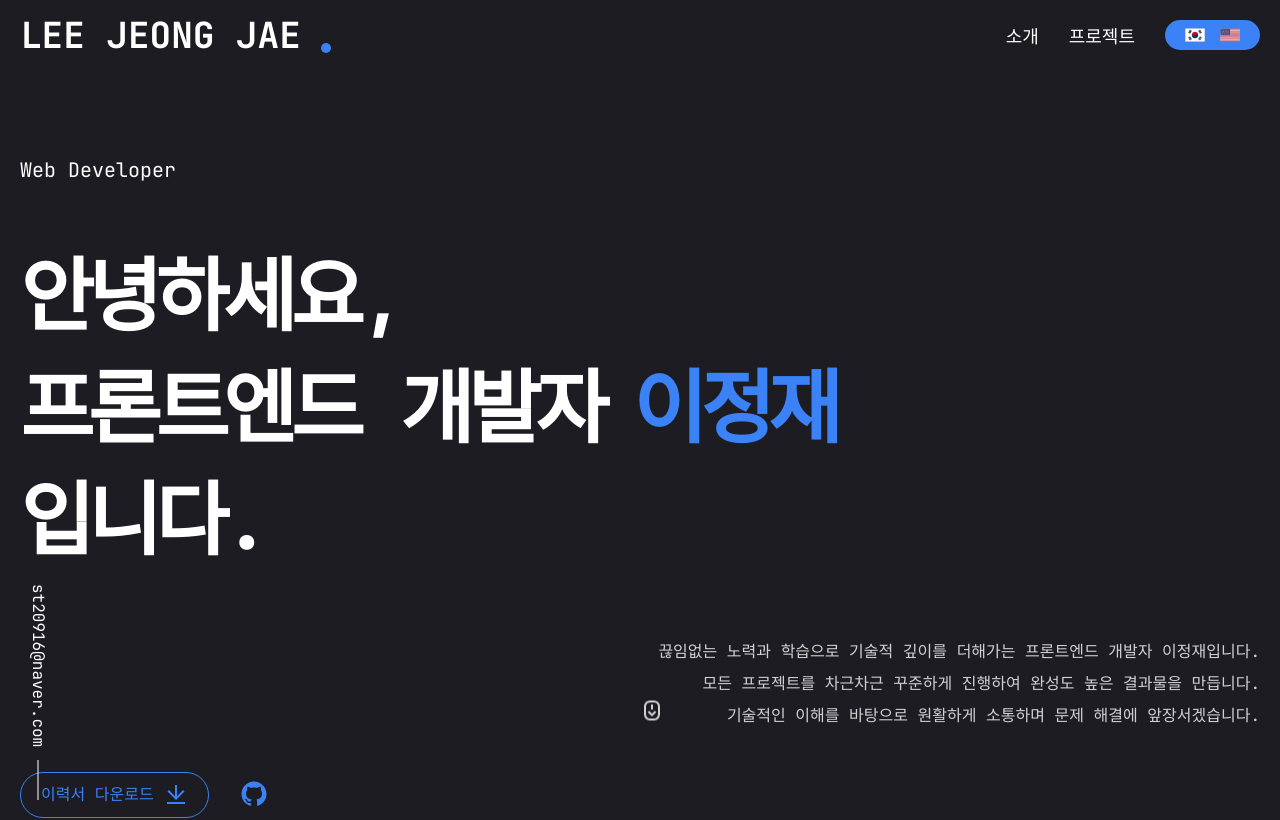
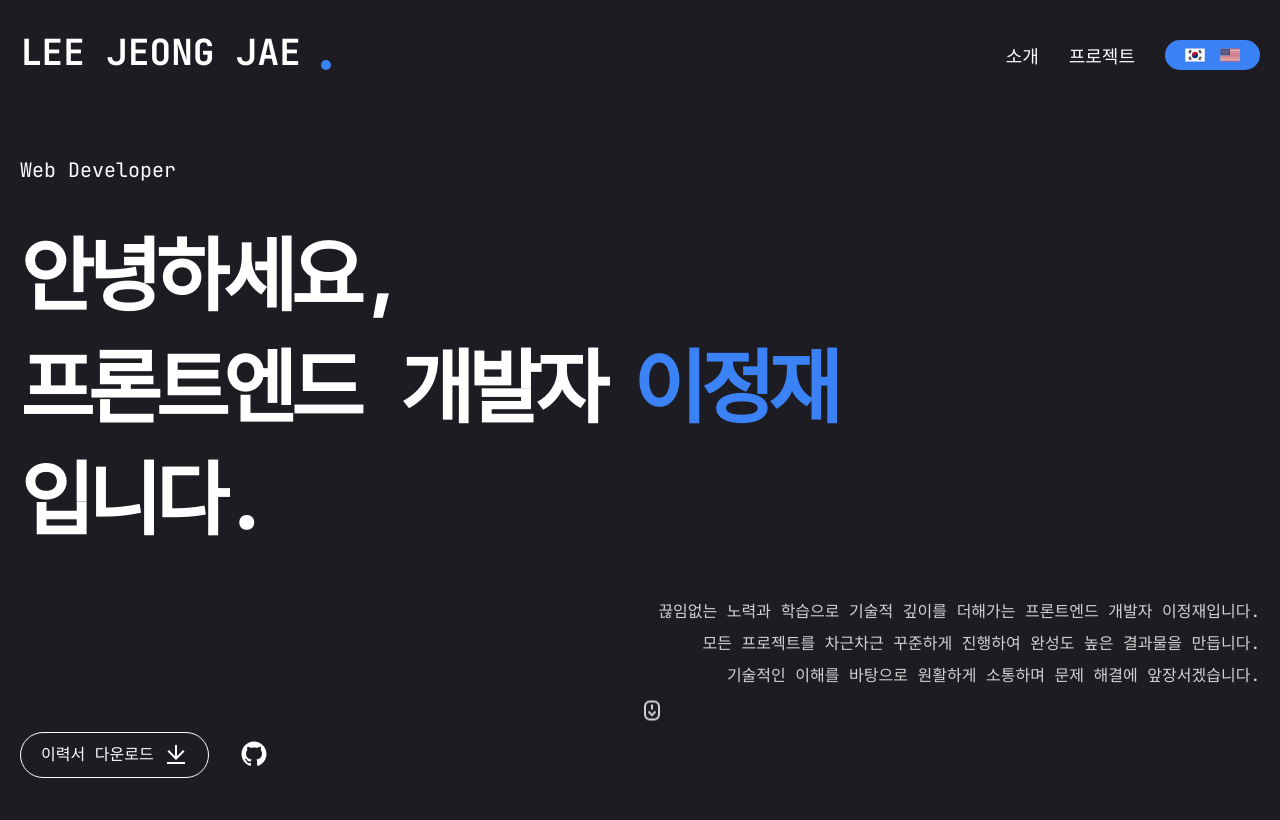
Before and after one commit to JeongJae1203/portfolio, a React (Vite) app: page / in a window 1280 px wide. Shown: the top 820 px of the page. Built offline with nearby package versions, Linux system fonts and the light colour scheme.

Commit message:
design : modify portfolio

```diff
--- a/src/components/intro/Intro.module.scss
+++ b/src/components/intro/Intro.module.scss
@@ -55,20 +55,21 @@
       align-items: center;
       gap: 1rem;
       padding: 1rem 2rem;
-      border: 1px solid map.get($colors, "primary");
+      border: 1px solid map.get($colors, "white");
       border-radius: 45px;
       font-size: 1.6rem;
-      color: map.get($colors, "primary");
+      color: map.get($colors, "white");
       transition: .4s;
 
       &:hover {
+        border-color: map.get($colors, "primary");
         background-color: map.get($colors, "primary");
         color: map.get($colors, "white");
       }
     }
 
     .btn__github {
-      color: map.get($colors, "primary");
+      color: map.get($colors, "white");
 
       svg {
         width: 2.6rem;
@@ -137,7 +138,7 @@
 
     .intro__info {
       .self {
-        margin: 6rem 0;
+        margin: 4rem 0;
         font-size: 8rem;
       }
     }
--- a/src/components/layout/fixed/FixedUtil.tsx
+++ b/src/components/layout/fixed/FixedUtil.tsx
@@ -57,9 +57,6 @@ const FixedUtil = () => {
           <span className={ FixedUtilStyle.fixedTop__tooltip }>TOP</span>
         </div>
       </FixedTop>
-      <FixedMail>
-        <a href="mailto:st20916@naver.com">st20916@naver.com</a>
-      </FixedMail>
     </>
   )
 }
@@ -96,37 +93,4 @@ const FixedTop = styled.div<{ $isActiveYn?: boolean }>`
   }
 `;
 
-const FixedMail = styled.div`
-  position: fixed;
-  left: 1rem;
-  bottom: 5rem;
-
-  &::before {
-    content: '';
-    position: absolute;
-    left: 50%;
-    bottom: -5rem;
-    transform: translateX(-50%);
-    width: 1px;
-    height: 4rem;
-    background-color: #fff;
-  }
-
-  > a {
-    writing-mode: vertical-lr;
-  }
-
-  @media (max-width: 767.98px) {
-    display: none;
-  }
-
-  @media (min-width: 992px) {
-    left: 2rem;
-  }
-
-  @media (min-width: 1200px) {
-    left: 3rem;
-  }
-`;
-
 export default FixedUtil
--- a/src/components/layout/footer/Footer.tsx
+++ b/src/components/layout/footer/Footer.tsx
@@ -9,7 +9,6 @@ const Footer = () => {
       <div className="inner">
         <p>
           Copyright 2025. LEEJEONGJAE. All Rights reserved. <br />
-          { t('sincerely') }
         </p>
         <p>{ t('lastUpdated') } 2025.10.20</p>
       </div>
--- a/src/components/layout/header/Header.module.scss
+++ b/src/components/layout/header/Header.module.scss
@@ -8,7 +8,7 @@
   .inner {
     position: relative;
     display: flex;
-    align-items: center;
+    align-items: flex-end;
     width: 100%;
     height: 100%;
     margin: 0 auto;
--- a/src/components/project/ProjectList.tsx
+++ b/src/components/project/ProjectList.tsx
@@ -123,13 +123,13 @@ const ProjectContent = styled.div`
     display: -webkit-box;
     -webkit-line-clamp: 2;
     -webkit-box-orient: vertical;
-    min-height: 3.7rem;
+    min-height: 4.5rem;
     overflow: hidden;
     margin: 3rem 0 6rem;
     font-size: 1.4rem;
     font-weight: 400;
     color: #a6a6a6;
-    line-height: 1.3;
+    line-height: 1.6;
     word-break: keep-all;
   }
 
--- a/src/components/sincerely/Sincerely.tsx
+++ b/src/components/sincerely/Sincerely.tsx
@@ -7,8 +7,8 @@ const Sincerely = () => {
   return (
     <SincerelySection>
       <div className="inner">
+        <SincerelyDesc>{ t('sinDesc') } <br /> { t('sinDesc2') }</SincerelyDesc>
         <SincerelyMent>{ t('thanks') }</SincerelyMent>
-        <SincerelyDesc>{ t('sinDesc') } <br /> { t('sinDesc2') }</SincerelyDesc>
       </div>
     </SincerelySection>
   )
@@ -24,33 +24,20 @@ const SincerelySection = styled.section`
 
 const SincerelyMent = styled.strong`
   display: block;
-  font-size: 7rem;
-  font-weight: 700;
+  font-size: 5rem;
   color: #fff;
   text-align: center;
   text-shadow: 0 0 10px rgba(59, 130, 246, .8);
-
-  @media all and (min-width: 768px) {
-    font-size: 10rem;
-  }
-
-  @media all and (min-width: 992px) {
-    font-size: 16rem;
-  }
 `;
 
 const SincerelyDesc = styled.p`
-  margin-top: 6rem;
-  font-size: 2rem;
+  margin-bottom: 6rem;
+  font-size: 3rem;
   line-height: 1.5;
   text-align: center;
   word-break: keep-all;
   color: rgba(255, 255, 255, .8);
   letter-spacing: -.02em;
-
-  @media all and (min-width: 768px) {
-    margin-top: 10rem;
-  }
 `;
 
 export default Sincerely
```
